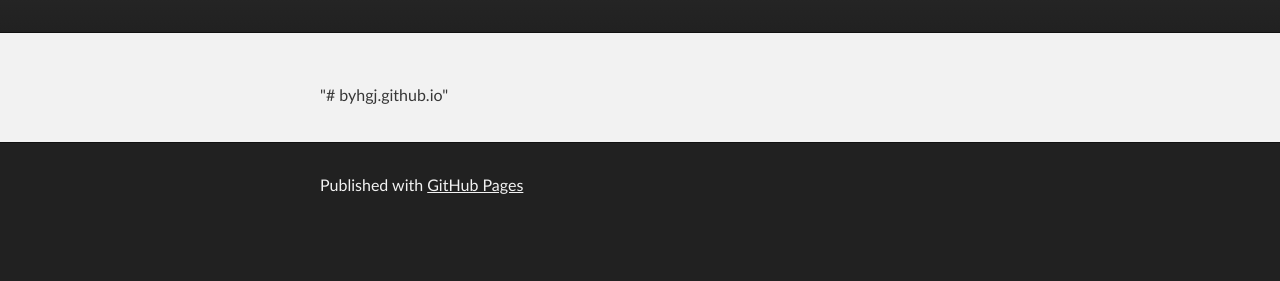
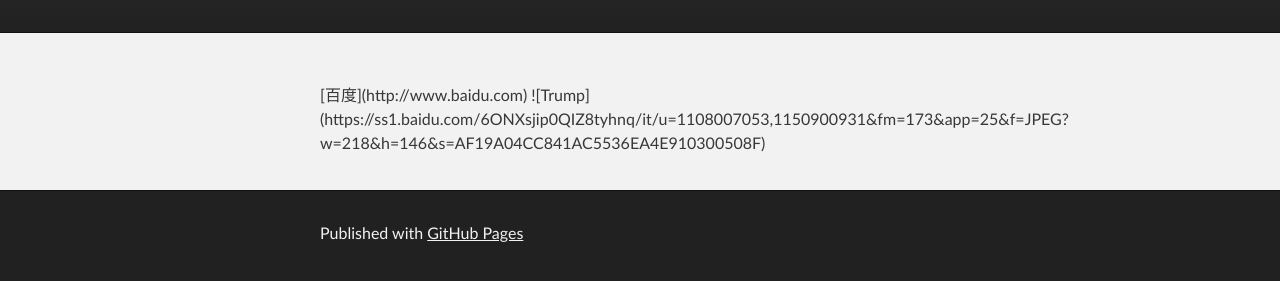
Before and after one commit to byhgj/byhgj.github.io, a plain HTML site: page index.html in a window 1280 px wide. Shown: the part 177-458 px from the top of the page. Drawn offline with Linux system fonts and the light colour scheme.

Commit message:
modify index.html

```diff
--- a/index.html
+++ b/index.html
@@ -27,7 +27,10 @@
     <!-- MAIN CONTENT -->
     <div id="main_content_wrap" class="outer">
       <section id="main_content" class="inner">
-        <p>"# byhgj.github.io"</p>
+        <p>
+[百度](http://www.baidu.com)
+![Trump](https://ss1.baidu.com/6ONXsjip0QIZ8tyhnq/it/u=1108007053,1150900931&fm=173&app=25&f=JPEG?w=218&h=146&s=AF19A04CC841AC5536EA4E910300508F)
+		</p>
       </section>
     </div>
 
```
